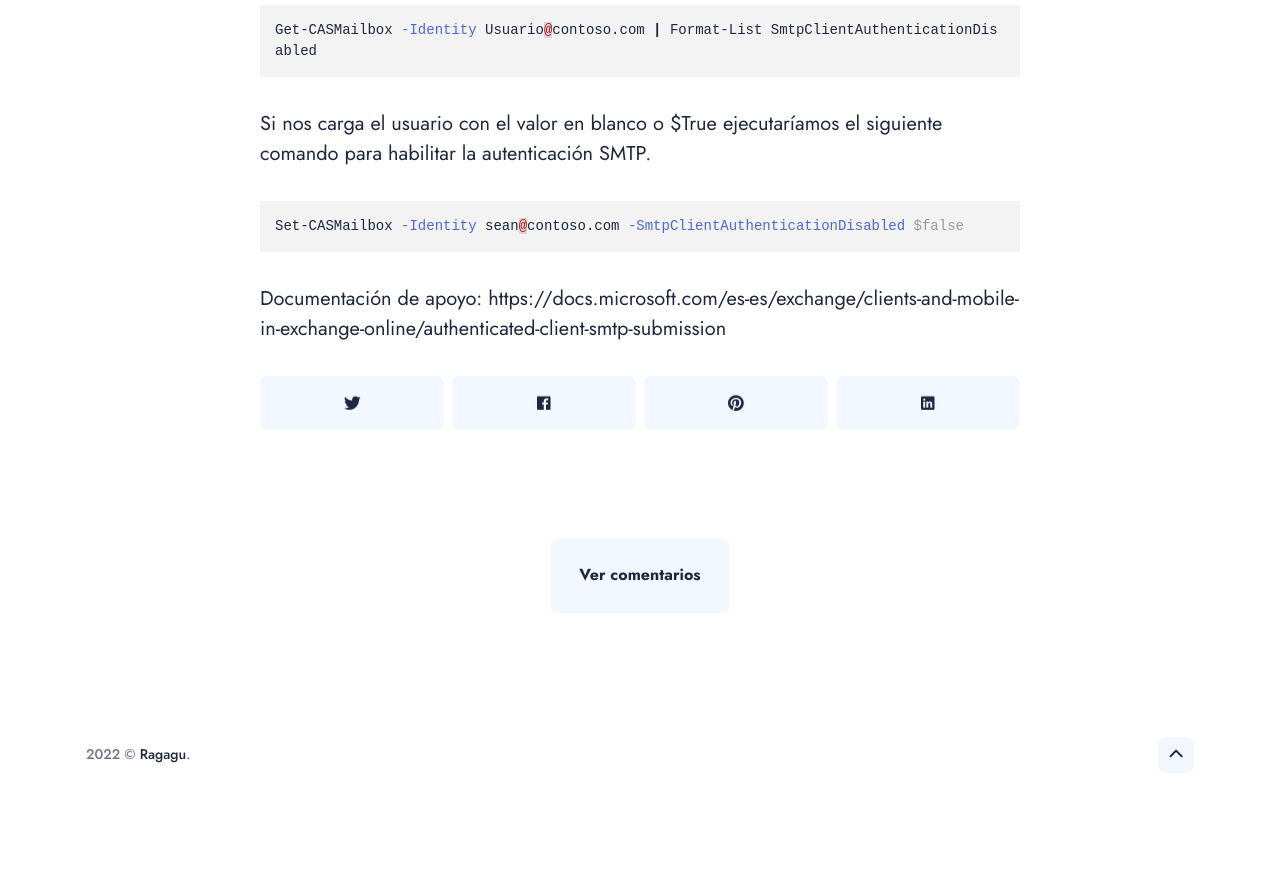
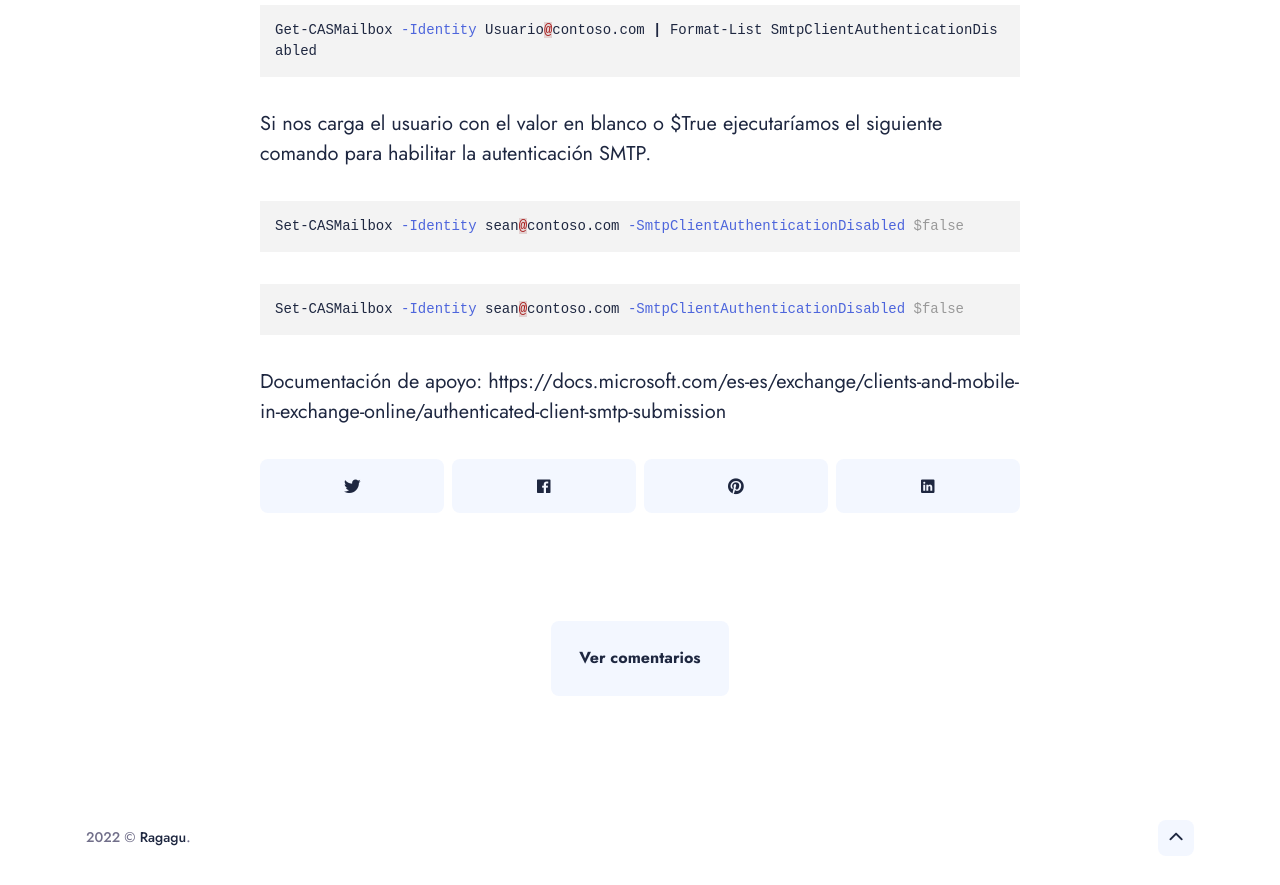
Before and after one commit to ragagu/ragagu-blog, a Jekyll site: the page built from _posts/2022-03-19-activar-desactivar-autenticacion-smtp-cuentas-exchange-online.markdown, in a window 1280 px wide and 900 px high, scrolled down 3024 px. Shown: the top 885 px of the window. Built offline with Jekyll 4.4.1, drawn with Linux system fonts in a browser that asks for light colours; nearby versions of some CDN libraries; before the commit the page ends 3841 px from its top, so only the background shows below that.

Commit message:
edit Activar/desactivar la autenticación SMTP en cuentas de Exchange Online

````diff
--- a/_posts/2022-03-19-activar-desactivar-autenticacion-smtp-cuentas-exchange-online.markdown
+++ b/_posts/2022-03-19-activar-desactivar-autenticacion-smtp-cuentas-exchange-online.markdown
@@ -87,5 +87,9 @@ Si nos carga el usuario con el valor en blanco o $True ejecutaríamos el siguien
 Set-CASMailbox -Identity sean@contoso.com -SmtpClientAuthenticationDisabled $false
 ```
 
+{% highlight powershell %}
+Set-CASMailbox -Identity sean@contoso.com -SmtpClientAuthenticationDisabled $false
+{% endhighlight %}
+
 Documentación de apoyo:
 https://docs.microsoft.com/es-es/exchange/clients-and-mobile-in-exchange-online/authenticated-client-smtp-submission
````
Also changed, not shown: 3 other files.
